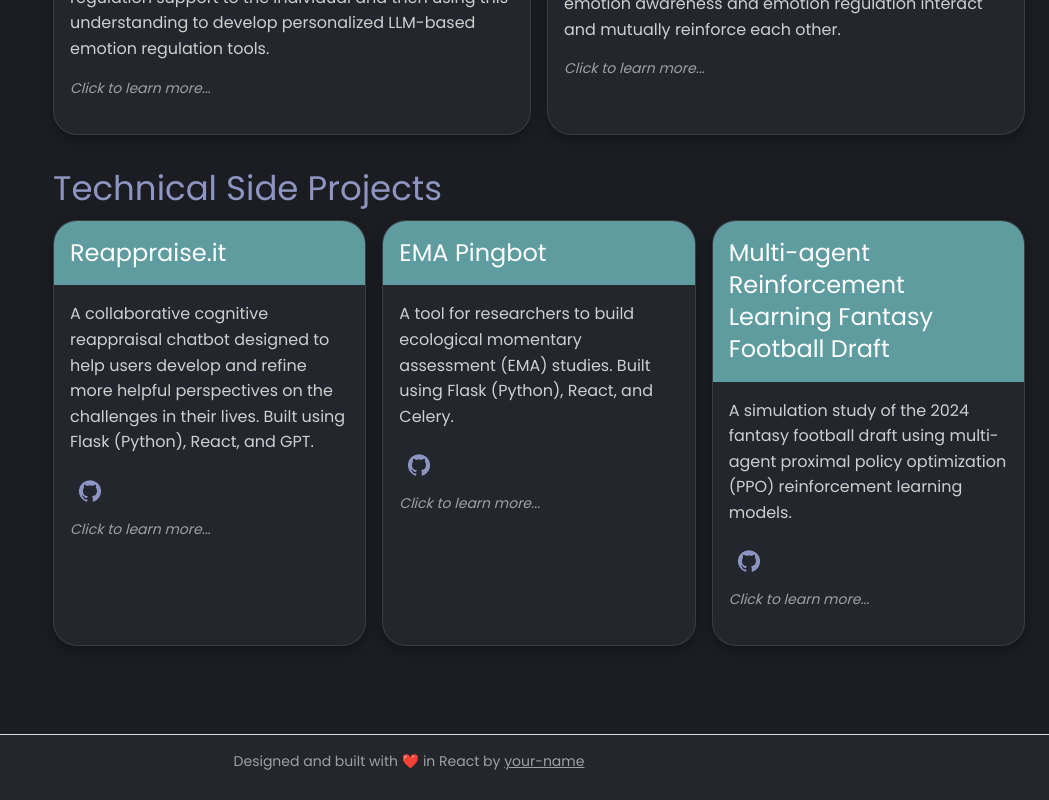
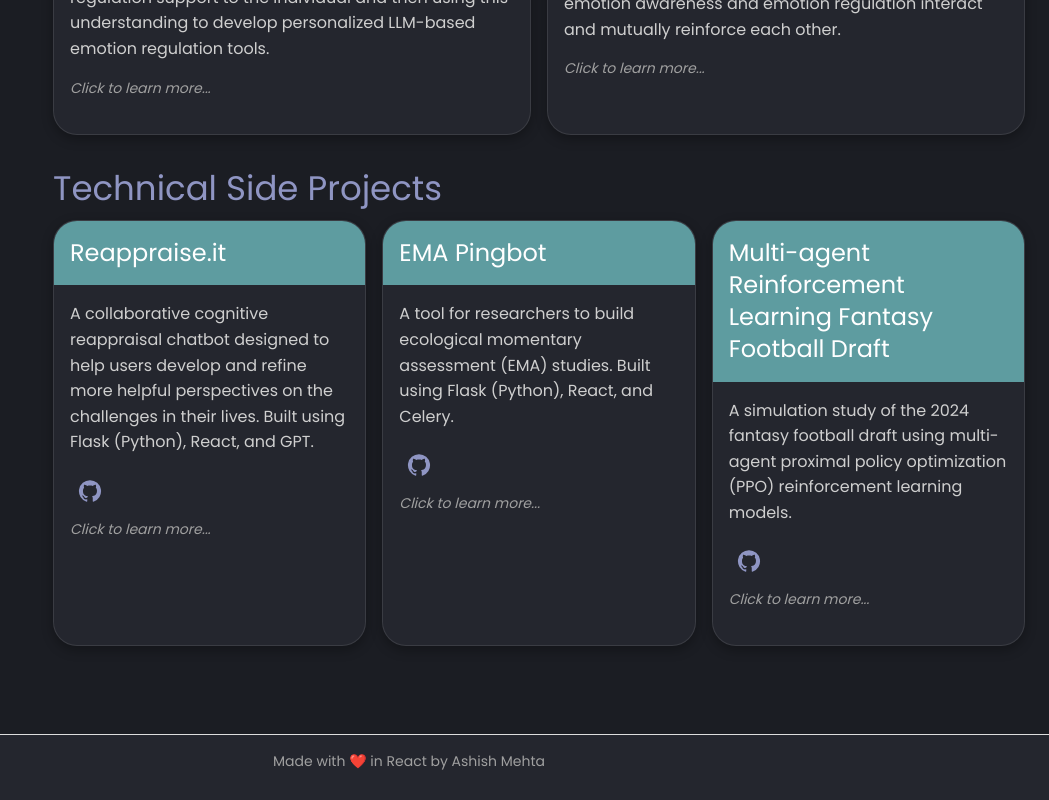
Before and after one commit to ashishkab0b/personal_site_jan2025, a React (Vite) app in the folder react_frontend/: page / in a window 1280 px wide. Shown: the part 1266-2066 px from the top of the page, without its empty margins (231-1280 px from the left). Built offline with nearby package versions, Linux system fonts and the light colour scheme.

Commit message:
updated footer and docker

```diff
--- a/react_frontend/src/components/Footer.jsx
+++ b/react_frontend/src/components/Footer.jsx
@@ -2,6 +2,7 @@
 import React from 'react';
 import Typography from '@mui/material/Typography';
 import Box from '@mui/material/Box';
+import GitHubIcon from '@mui/icons-material/GitHub';
 
 export default function Footer() {
   return (
@@ -16,14 +17,14 @@
       }}
     >
       <Typography variant="body2" color="text.secondary">
-        Designed and built with ❤️ in React by{' '}
+        {' '}
         <a
-          href="https://github.com/your-github-username"
+          href="https://github.com/ashishkab0b/personal_site_jan2025"
           target="_blank"
           rel="noopener noreferrer"
-          style={{ color: 'inherit', textDecoration: 'underline' }}
+          style={{ color: 'inherit', textDecoration: 'none' }}
         >
-          your-name
+          Made with ❤️ in React by Ashish Mehta
         </a>
       </Typography>
     </Box>
```
Also changed, not shown: 2 other files (tests, documents, lock files or other folders).
